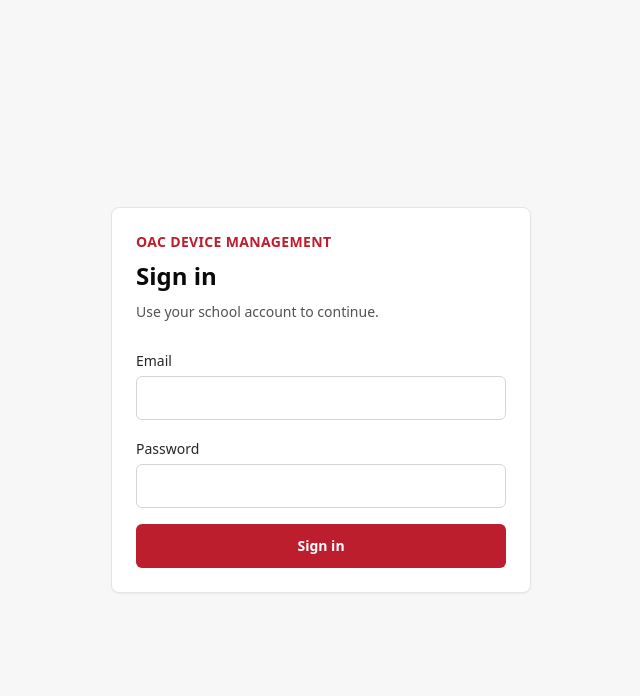
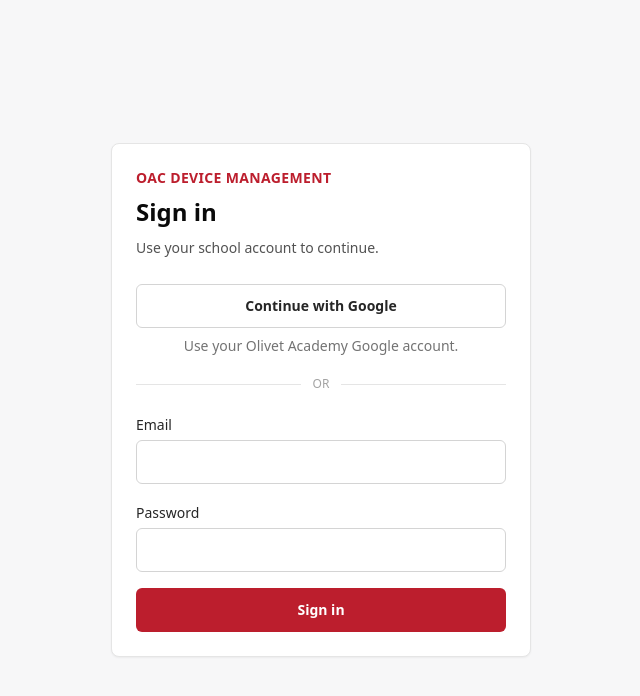
Before and after one commit to sorae76/boarding-device-manager, a Next.js app: page /login in a window 1280 px wide. Shown: the top 696 px of the page, without its empty margins (319-959 px from the left). Built offline with nearby package versions, Linux system fonts and the light colour scheme; no server answers.

Commit message:
Add Google sign-in to login page

```diff
--- a/app/login/login-form.tsx
+++ b/app/login/login-form.tsx
@@ -1,20 +1,64 @@
 "use client";
 
 import { FormEvent, useState } from "react";
-import { useRouter } from "next/navigation";
+import { useRouter, useSearchParams } from "next/navigation";
 
 import { createClient } from "@/lib/supabase/browser";
 
-export default function LoginForm() {
+type LoginFormProps = {
+  isAuthConfigured: boolean;
+};
+
+function getSafeNextPath(value: string | null) {
+  if (!value || !value.startsWith("/") || value.startsWith("//") || value.startsWith("/\\")) {
+    return "/app/dashboard";
+  }
+
+  return value;
+}
+
+export default function LoginForm({ isAuthConfigured }: LoginFormProps) {
   const router = useRouter();
+  const searchParams = useSearchParams();
   const [email, setEmail] = useState("");
   const [password, setPassword] = useState("");
   const [error, setError] = useState<string | null>(null);
   const [isSubmitting, setIsSubmitting] = useState(false);
+  const nextPath = getSafeNextPath(searchParams.get("next"));
+
+  async function handleGoogleSignIn() {
+    setError(null);
+
+    if (!isAuthConfigured) {
+      return;
+    }
+
+    setIsSubmitting(true);
+    const supabase = createClient();
+    const redirectTo = new URL("/auth/callback", window.location.origin);
+    redirectTo.searchParams.set("next", nextPath);
+
+    const { error: signInError } = await supabase.auth.signInWithOAuth({
+      provider: "google",
+      options: {
+        redirectTo: redirectTo.toString()
+      }
+    });
+
+    if (signInError) {
+      setError(signInError.message);
+      setIsSubmitting(false);
+    }
+  }
 
   async function handleSubmit(event: FormEvent<HTMLFormElement>) {
     event.preventDefault();
     setError(null);
+
+    if (!isAuthConfigured) {
+      return;
+    }
+
     setIsSubmitting(true);
 
     const supabase = createClient();
@@ -30,12 +74,33 @@
       return;
     }
 
-    router.replace("/app/dashboard");
+    router.replace(nextPath);
     router.refresh();
   }
 
   return (
-    <form className="space-y-4" onSubmit={handleSubmit}>
+    <div className="mt-4 space-y-5">
+      <div className="space-y-2">
+        <button
+          className="h-11 w-full rounded-md border border-neutral-300 bg-white px-4 text-sm font-semibold text-neutral-800 transition hover:bg-neutral-50 disabled:cursor-not-allowed disabled:opacity-70"
+          type="button"
+          onClick={handleGoogleSignIn}
+          disabled={!isAuthConfigured || isSubmitting}
+        >
+          Continue with Google
+        </button>
+        <p className="text-center text-sm text-neutral-500">
+          Use your Olivet Academy Google account.
+        </p>
+      </div>
+
+      <div className="flex items-center gap-3">
+        <div className="h-px flex-1 bg-neutral-200" />
+        <span className="text-xs font-medium uppercase text-neutral-400">or</span>
+        <div className="h-px flex-1 bg-neutral-200" />
+      </div>
+
+      <form className="space-y-4" onSubmit={handleSubmit}>
       <label className="block">
         <span className="text-sm font-medium text-neutral-800">Email</span>
         <input
@@ -45,6 +110,7 @@
           type="email"
           value={email}
           onChange={(event) => setEmail(event.target.value)}
+          disabled={!isAuthConfigured || isSubmitting}
           required
         />
       </label>
@@ -57,6 +123,7 @@
           type="password"
           value={password}
           onChange={(event) => setPassword(event.target.value)}
+          disabled={!isAuthConfigured || isSubmitting}
           required
         />
       </label>
@@ -70,10 +137,11 @@
       <button
         className="h-11 w-full rounded-md bg-brand px-4 text-sm font-semibold text-white transition hover:bg-brand-dark disabled:cursor-not-allowed disabled:opacity-70"
         type="submit"
-        disabled={isSubmitting}
+        disabled={!isAuthConfigured || isSubmitting}
       >
         {isSubmitting ? "Signing in..." : "Sign in"}
       </button>
-    </form>
+      </form>
+    </div>
   );
 }
--- a/app/login/page.tsx
+++ b/app/login/page.tsx
@@ -26,13 +26,12 @@
             Use your school account to continue.
           </p>
         </div>
-        {hasEnv ? (
-          <LoginForm />
-        ) : (
+        {!hasEnv ? (
           <div className="rounded-md border border-amber-200 bg-amber-50 px-3 py-2 text-sm leading-6 text-amber-800">
             Add local Supabase values to `.env.local` to enable sign-in.
           </div>
-        )}
+        ) : null}
+        <LoginForm isAuthConfigured={hasEnv} />
       </section>
     </main>
   );
```
